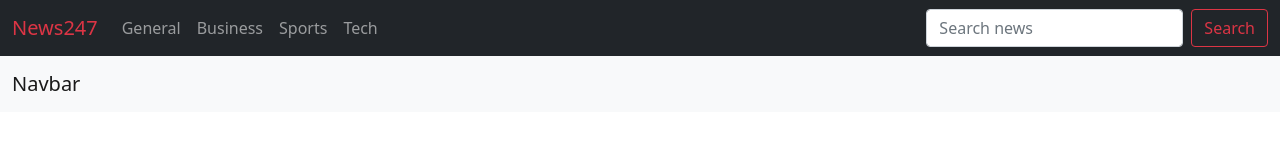
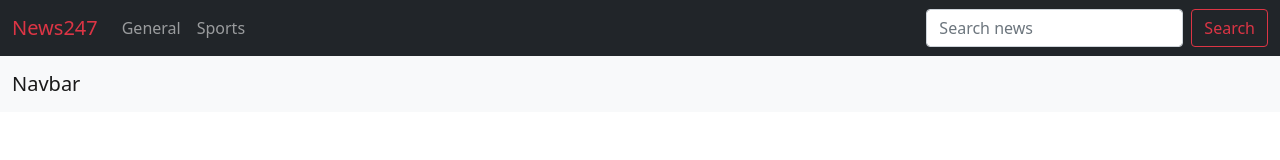
Before and after one commit to CaesarKeene/Phase-1Final-Project, a plain HTML site: page index.html in a window 1280 px wide. Drawn offline with nearby package versions, Linux system fonts and the light colour scheme.

Commit message:
changes made for navbar items and the variables on index.js

```diff
--- a/index.html
+++ b/index.html
@@ -25,13 +25,7 @@
                   <a class="nav-link" aria-current="page" href="#general" id="general">General</a>
                 </li>
                 <li class="nav-item">
-                  <a class="nav-link" aria-current="page" href="#business" id="business">Business</a>
-                </li>
-                <li class="nav-item">
                   <a class="nav-link" href="#sports" id="sports">Sports</a>
-                </li>
-                <li class="nav-item">
-                  <a class="nav-link" aria-current="page" href="#tech" id="tech">Tech</a>
                 </li>
               </ul>
               <form class="d-flex">
--- a/index.js
+++ b/index.js
@@ -1,9 +1,7 @@
 // Declaring variables
 
 const generalButton = document.getElementById("general");
-const businessButton = document.getElementById("business");
 const sportsButton = document.getElementById("sports");
-const techButton = document.getElementById("tech");
 const searchButton = document.getElementById("searchButton");
 
 // Defining APIs
```
